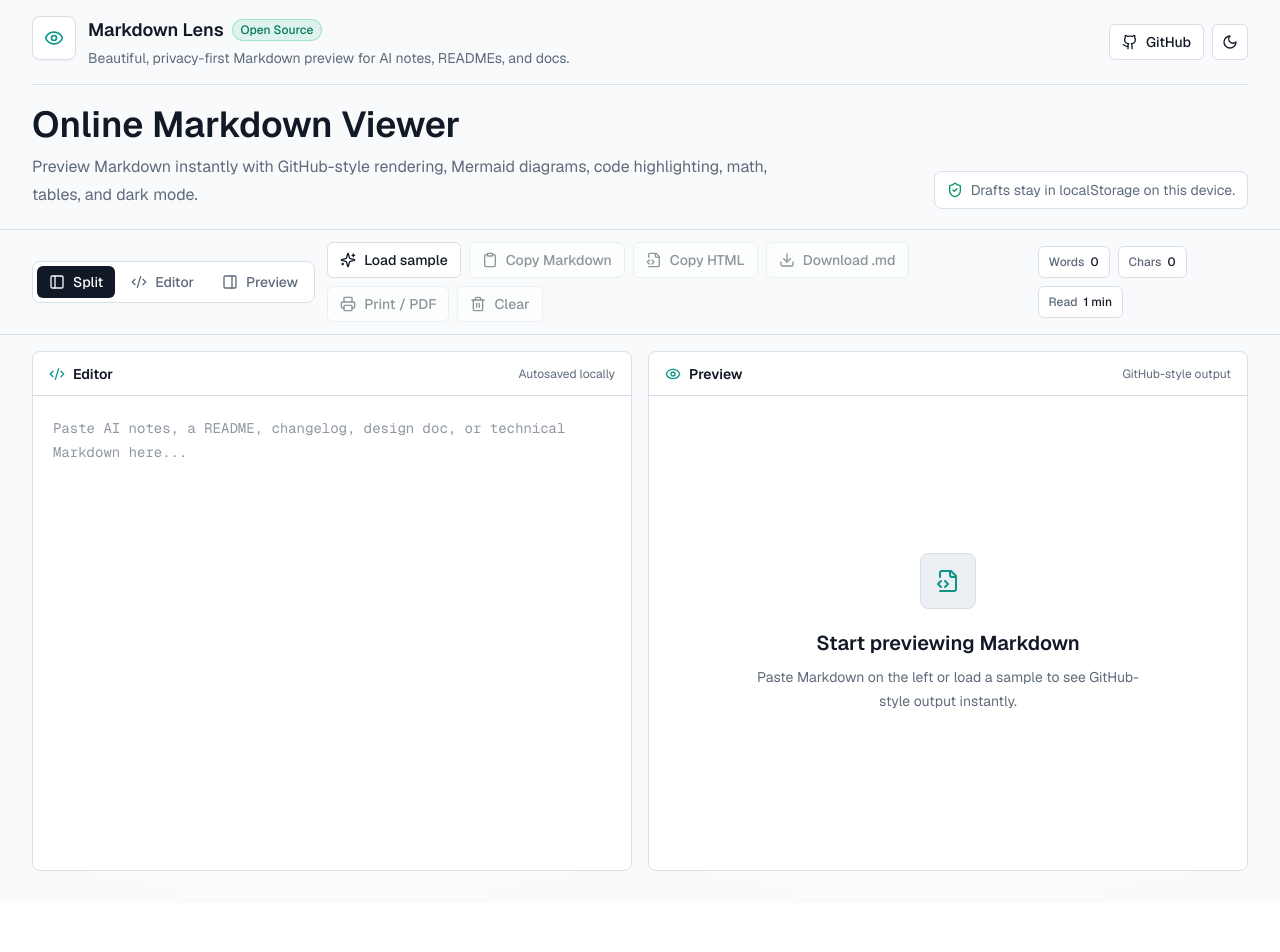
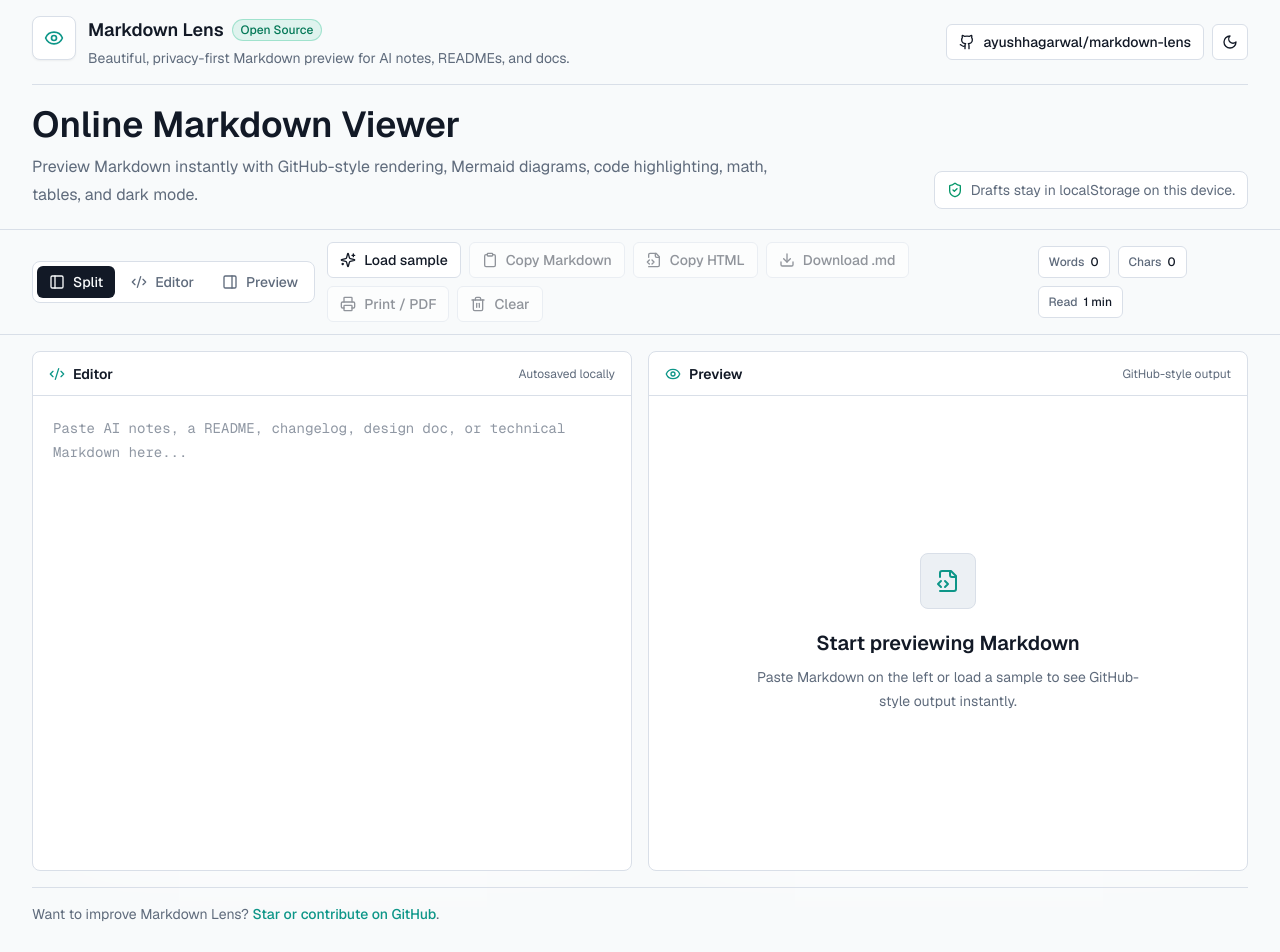
Before and after one commit to ayushhagarwal/markdown-lens, a Next.js app: page / in a window 1280 px wide. Shown: the top 952 px of the page. Before the commit the page ends 903 px from the top, so only its background shows below. Built offline with nearby package versions, Linux system fonts and the light colour scheme.

Commit message:
improve: Update homepage GitHub links and footer CTA

```diff
--- a/components/markdown-lens-app.tsx
+++ b/components/markdown-lens-app.tsx
@@ -246,13 +246,13 @@
           </div>
           <div className="flex flex-wrap items-center gap-2">
             <a
-              href="https://github.com/"
+              href="https://github.com/ayushhagarwal/markdown-lens"
               target="_blank"
               rel="noreferrer"
               className="inline-flex h-9 items-center gap-2 rounded-md border border-border bg-panel px-3 text-sm font-medium text-panel-foreground transition hover:border-ring hover:bg-muted"
             >
               <Github className="h-4 w-4" aria-hidden />
-              GitHub
+              ayushhagarwal/markdown-lens
             </a>
             <button
               type="button"
@@ -355,6 +355,21 @@
             hiddenOnMobile={mobilePane !== "preview"}
           />
         </section>
+
+        <footer className="border-t border-border py-4 text-sm text-muted-foreground">
+          <p>
+            Want to improve Markdown Lens?{" "}
+            <a
+              href="https://github.com/ayushhagarwal/markdown-lens"
+              target="_blank"
+              rel="noreferrer"
+              className="font-medium text-accent underline-offset-4 hover:underline"
+            >
+              Star or contribute on GitHub
+            </a>
+            .
+          </p>
+        </footer>
       </div>
     </main>
   );
```
